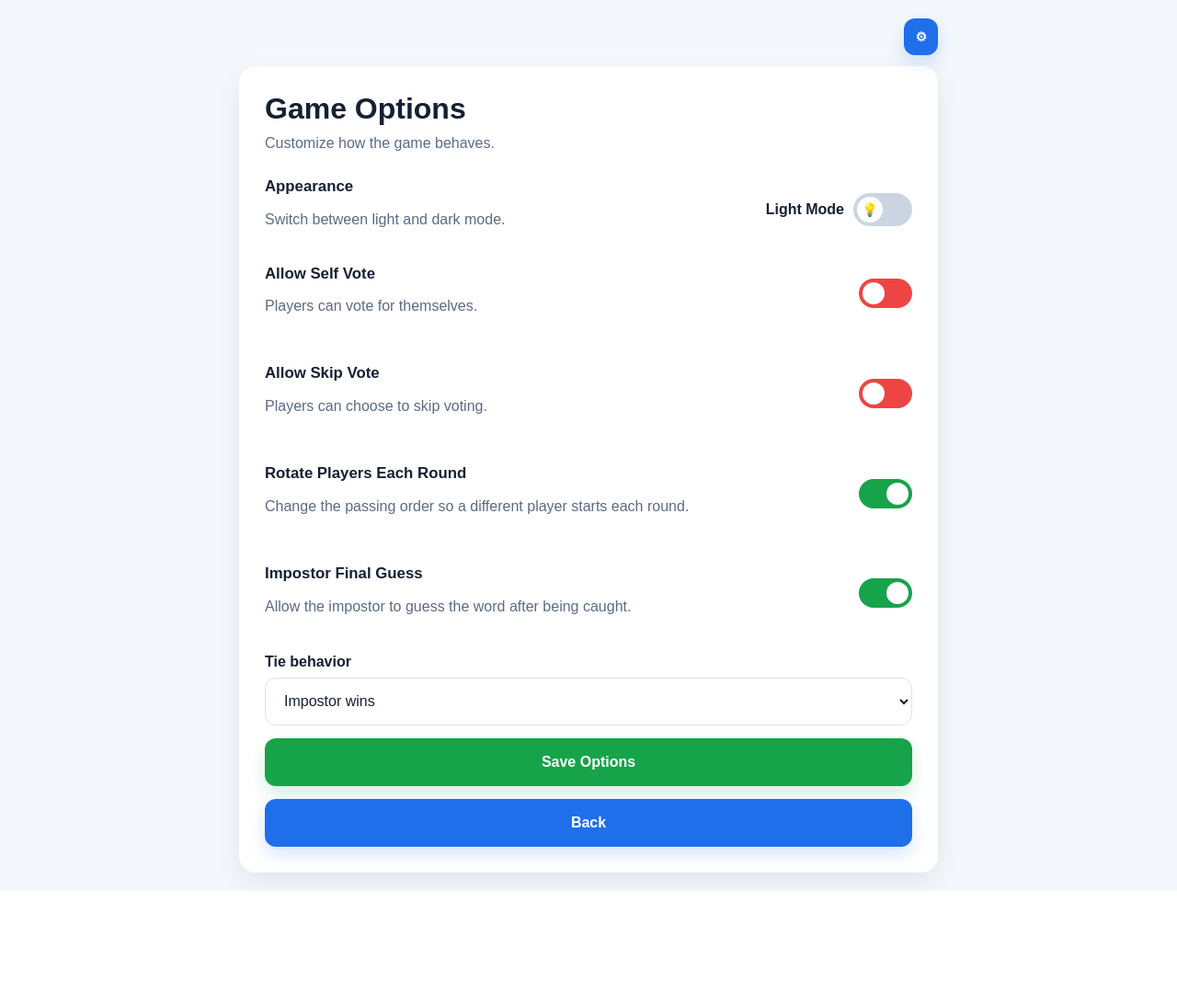
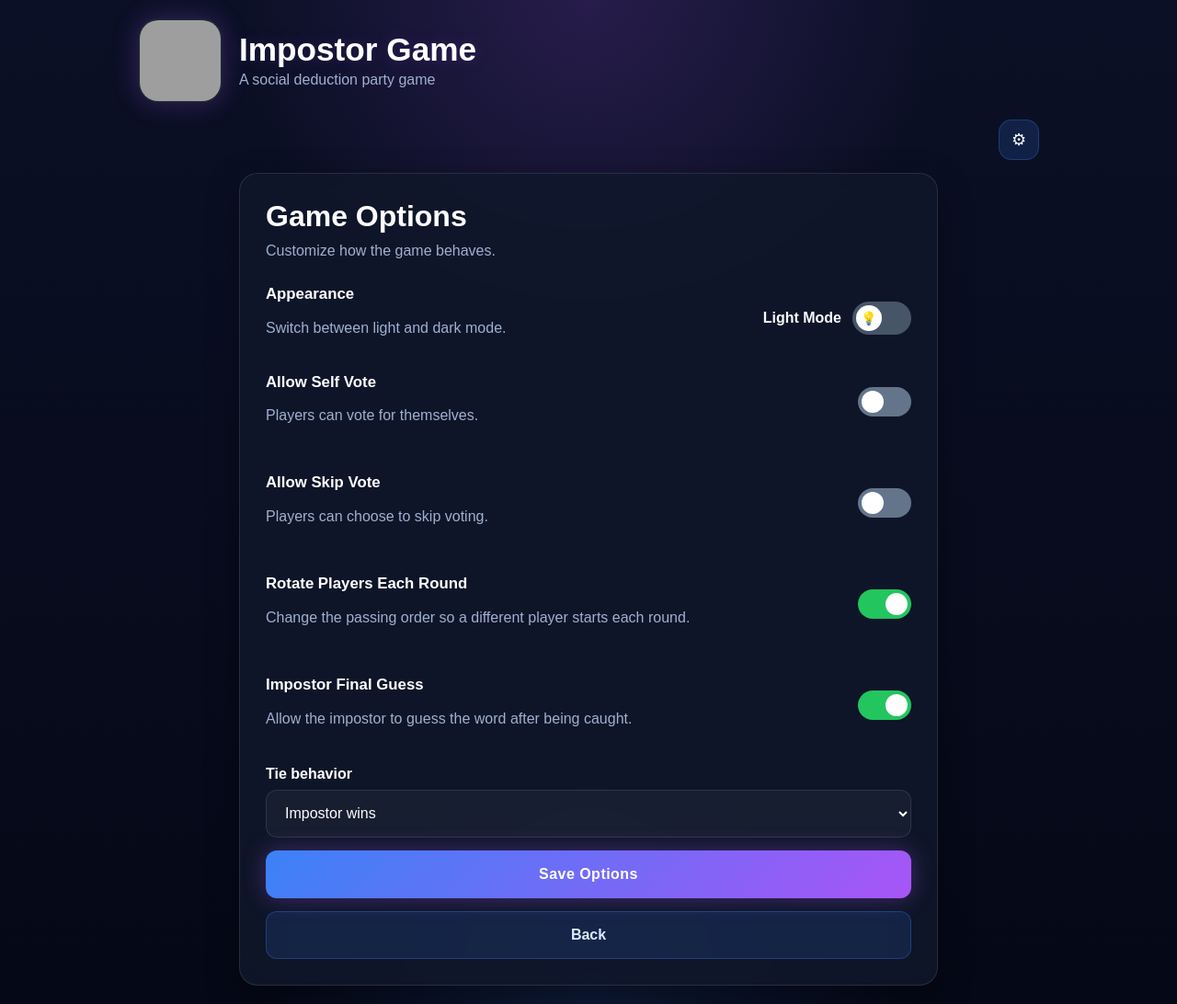
Before and after one commit to sccaaws/impostor-game, a Flask app: page /options in a window 1280 px wide. Shown: the whole page at 92% size. Before the commit the page ends 969 px from the top, so only its background shows below. Run offline with Flask 3, Linux system fonts and the light colour scheme; grey boxes are pictures that could not be loaded.

Commit message:
ui changes to game style

```diff
--- a/static/style.css
+++ b/static/style.css
@@ -1,44 +1,56 @@
 :root {
-  --bg: #f4f7fb;
-  --surface: #ffffff;
-  --surface-soft: #fafcff;
-  --text: #152033;
-  --muted: #5b6b84;
-  --border: #dbe3ee;
+  --bg: #050816;
+  --bg-accent: #0b1026;
+  --surface: #10172b;
+  --surface-soft: #16203a;
+  --card: #0f1830;
+  --text: #f8fafc;
+  --muted: #9fb0d0;
+  --border: rgba(148, 163, 184, 0.18);
 
-  --green: #16a34a;
-  --green-dark: #15803d;
-
-  --blue: #1f6feb;
-  --blue-dark: #1859bc;
-
-  --danger: #b42318;
-  --success: #067647;
-
-  --shadow: 0 10px 30px rgba(15, 23, 42, 0.08);
-  --shadow-strong: 0 16px 36px rgba(15, 23, 42, 0.14);
-  --radius: 18px;
-}
-
-.dark {
-  --bg: #0f172a;
-  --surface: #111827;
-  --surface-soft: #1f2937;
-  --text: #f8fafc;
-  --muted: #cbd5e1;
-  --border: #334155;
-
+  --blue: #3b82f6;
+  --blue-dark: #2563eb;
+  --purple: #a855f7;
+  --pink: #ec4899;
   --green: #22c55e;
   --green-dark: #16a34a;
 
-  --blue: #3b82f6;
-  --blue-dark: #2563eb;
+  --accent: linear-gradient(135deg, #3b82f6, #a855f7);
+  --accent-glow: 0 0 24px rgba(168, 85, 247, 0.35);
 
   --danger: #f87171;
   --success: #4ade80;
 
-  --shadow: 0 10px 30px rgba(0, 0, 0, 0.35);
-  --shadow-strong: 0 18px 42px rgba(0, 0, 0, 0.45);
+  --shadow: 0 12px 36px rgba(0, 0, 0, 0.35);
+  --shadow-strong: 0 18px 48px rgba(0, 0, 0, 0.45);
+  --radius: 20px;
+}
+
+.dark {
+  --bg: #030512;
+  --bg-accent: #090d20;
+  --surface: #0d1427;
+  --surface-soft: #131d36;
+  --card: #0d1730;
+  --text: #f8fafc;
+  --muted: #94a3b8;
+  --border: rgba(148, 163, 184, 0.16);
+
+  --blue: #60a5fa;
+  --blue-dark: #3b82f6;
+  --purple: #c084fc;
+  --pink: #f472b6;
+  --green: #4ade80;
+  --green-dark: #22c55e;
+
+  --accent: linear-gradient(135deg, #60a5fa, #c084fc);
+  --accent-glow: 0 0 26px rgba(192, 132, 252, 0.34);
+
+  --danger: #f87171;
+  --success: #4ade80;
+
+  --shadow: 0 12px 36px rgba(0, 0, 0, 0.45);
+  --shadow-strong: 0 18px 52px rgba(0, 0, 0, 0.55);
 }
 
 * {
@@ -52,52 +64,91 @@ html {
 body {
   margin: 0;
   font-family: Arial, sans-serif;
-  background: linear-gradient(180deg, var(--bg) 0%, var(--bg) 100%);
+  background:
+    radial-gradient(circle at top, rgba(168, 85, 247, 0.18), transparent 30%),
+    radial-gradient(circle at bottom, rgba(59, 130, 246, 0.14), transparent 28%),
+    linear-gradient(180deg, var(--bg-accent), var(--bg));
   color: var(--text);
   padding: 20px;
+  min-height: 100vh;
   transition: background 0.25s ease, color 0.25s ease;
 }
 
 .page-shell {
-  max-width: 760px;
+  max-width: 980px;
   margin: 0 auto;
+}
+
+.app-header {
+  display: flex;
+  align-items: center;
+  gap: 18px;
+  margin-bottom: 18px;
+}
+
+.app-logo {
+  width: 92px;
+  height: 92px;
+  object-fit: cover;
+  border-radius: 22px;
+  box-shadow: 0 0 28px rgba(168, 85, 247, 0.28);
+  border: 2px solid rgba(255, 255, 255, 0.08);
+}
+
+.app-title-group {
+  display: flex;
+  flex-direction: column;
+  gap: 6px;
+}
+
+.app-title {
+  margin: 0;
+  font-size: 2.2rem;
+  line-height: 1.05;
+  color: #ffffff;
+  text-shadow: 0 0 18px rgba(168, 85, 247, 0.18);
+}
+
+.app-subtitle {
+  margin: 0;
+  color: var(--muted);
+  font-size: 1rem;
 }
 
 .topbar {
   display: flex;
   justify-content: flex-end;
-  margin-bottom: 12px;
+  margin-bottom: 14px;
 }
 
-.theme-toggle {
-  width: auto;
-  min-height: 44px;
-  padding: 10px 14px;
-  border-radius: 12px;
-  border: 1px solid var(--border);
-  background: var(--surface);
-  color: var(--text);
-  cursor: pointer;
-  font-weight: 700;
-  box-shadow: var(--shadow);
-  transition: transform 0.15s ease, background 0.2s ease, box-shadow 0.2s ease;
+.icon-button {
+  display: inline-flex;
+  align-items: center;
+  justify-content: center;
+  width: 44px;
+  height: 44px;
+  border-radius: 14px;
+  text-decoration: none;
+  font-size: 18px;
+  background: rgba(59, 130, 246, 0.16);
+  border: 1px solid rgba(59, 130, 246, 0.28);
+  color: white;
+  transition: background 0.2s ease, transform 0.15s ease;
 }
 
-.theme-toggle:hover {
-  background: var(--surface-soft);
+.icon-button:hover {
+  background: rgba(59, 130, 246, 0.26);
   transform: translateY(-1px);
-}
-
-.theme-toggle:active {
-  transform: translateY(0);
 }
 
 .container {
   max-width: 760px;
   margin: 0 auto;
-  background: var(--surface);
+  background: rgba(16, 23, 43, 0.88);
+  backdrop-filter: blur(8px);
   padding: 28px;
   border-radius: var(--radius);
+  border: 1px solid var(--border);
   box-shadow: var(--shadow);
   transition: background 0.25s ease, color 0.25s ease, box-shadow 0.25s ease;
   animation: fadeUp 0.35s ease;
@@ -110,6 +161,13 @@ p {
   margin-top: 0;
 }
 
+h1,
+h2,
+h3,
+label {
+  color: #ffffff;
+}
+
 h1 {
   font-size: 2rem;
   line-height: 1.15;
@@ -117,12 +175,13 @@ h1 {
 }
 
 h2 {
-  font-size: 1.4rem;
+  font-size: 1.35rem;
   line-height: 1.2;
 }
 
 h3 {
   font-size: 1.05rem;
+  line-height: 1.25;
 }
 
 .muted {
@@ -169,61 +228,58 @@ button {
 input,
 select {
   border: 1px solid var(--border);
-  background: var(--surface);
-  color: var(--text);
+  background: rgba(255, 255, 255, 0.04);
+  color: #ffffff;
   transition: border-color 0.2s ease, box-shadow 0.2s ease, background 0.2s ease;
+}
+
+input::placeholder {
+  color: rgba(255, 255, 255, 0.45);
 }
 
 input:focus,
 select:focus {
   outline: none;
   border-color: var(--blue);
-  box-shadow: 0 0 0 4px rgba(31, 111, 235, 0.15);
-}
-
-input::placeholder {
-  color: var(--muted);
+  box-shadow: 0 0 0 4px rgba(59, 130, 246, 0.18);
 }
 
 button {
   border: none;
-  background: var(--blue);
+  background: var(--accent);
   color: white;
   cursor: pointer;
   font-weight: 700;
-  box-shadow: 0 8px 18px rgba(31, 111, 235, 0.18);
-  transition: transform 0.14s ease, background 0.2s ease, box-shadow 0.2s ease, opacity 0.2s ease;
+  box-shadow: var(--accent-glow);
+  letter-spacing: 0.03em;
+  transition: all 0.2s ease;
 }
 
 button:hover {
-  background: var(--blue-dark);
-  transform: translateY(-1px);
-  box-shadow: 0 12px 24px rgba(31, 111, 235, 0.24);
+  transform: translateY(-2px);
+  box-shadow: 0 0 26px rgba(168, 85, 247, 0.5);
 }
 
 button:active {
   transform: translateY(0);
-  box-shadow: 0 6px 14px rgba(31, 111, 235, 0.18);
 }
 
 .button-primary {
-  background: var(--green);
-  box-shadow: 0 8px 18px rgba(22, 163, 74, 0.18);
-}
-
-.button-primary:hover {
-  background: var(--green-dark);
-  box-shadow: 0 12px 24px rgba(22, 163, 74, 0.22);
+  background: var(--accent);
+  color: white;
 }
 
 .button-secondary {
-  background: var(--blue);
-  color: white;
-  border: none;
+  background: rgba(59, 130, 246, 0.14);
+  border: 1px solid rgba(59, 130, 246, 0.3);
+  color: #dbeafe;
+  box-shadow: none;
 }
 
 .button-secondary:hover {
-  background: var(--blue-dark);
+  background: rgba(59, 130, 246, 0.24);
+  box-shadow: none;
+  transform: translateY(-1px);
 }
 
 .link-button {
@@ -238,16 +294,23 @@ button:active {
   border-radius: 12px;
   font-size: 16px;
   font-weight: 700;
-  background: var(--blue);
-  color: white;
-  box-shadow: 0 8px 18px rgba(31, 111, 235, 0.18);
-  transition: transform 0.14s ease, background 0.2s ease, box-shadow 0.2s ease;
+  background: rgba(59, 130, 246, 0.14);
+  border: 1px solid rgba(59, 130, 246, 0.3);
+  color: #dbeafe;
+  box-shadow: none;
+  transition: all 0.2s ease;
 }
 
 .link-button:hover {
-  background: var(--blue-dark);
+  background: rgba(59, 130, 246, 0.24);
   transform: translateY(-1px);
-  box-shadow: 0 12px 24px rgba(31, 111, 235, 0.24);
+}
+
+.small-button {
+  width: auto;
+  min-height: 40px;
+  padding: 8px 12px;
+  font-size: 14px;
 }
 
 .error {
@@ -526,7 +554,7 @@ button:active {
   min-height: 36px;
   padding: 0;
   border-radius: 999px;
-  background: #cbd5e1;
+  background: #475569;
   border: none;
   position: relative;
   cursor: pointer;
@@ -595,42 +623,6 @@ button:active {
   opacity: 1;
 }
 
-.small-button {
-  width: auto;
-  min-height: 40px;
-  padding: 8px 12px;
-  font-size: 14px;
-}
-
-.theme-switch {
-  display: flex;
-  align-items: center;
-  gap: 10px;
-}
-
-.option-row {
-  display: flex;
-  align-items: center;
-  justify-content: space-between;
-  gap: 16px;
-  padding: 16px 0;
-}
-
-@media (max-width: 640px) {
-  .option-row {
-    flex-direction: column;
-    align-items: flex-start;
-  }
-}
-
-.option-row {
-  display: flex;
-  align-items: center;
-  justify-content: space-between;
-  gap: 16px;
-  padding: 12px 0;
-}
-
 .switch {
   position: relative;
   display: inline-block;
@@ -649,7 +641,7 @@ button:active {
 .slider {
   position: absolute;
   inset: 0;
-  background: #cbd5e1;
+  background: #64748b;
   border-radius: 999px;
   transition: background 0.25s ease;
   cursor: pointer;
@@ -667,119 +659,157 @@ button:active {
   transition: transform 0.25s ease;
 }
 
-.switch input:checked+.slider {
-  background: var(--blue);
+.switch input:checked + .slider {
+  background: var(--green);
 }
 
-.switch input:checked+.slider::before {
+.switch input:checked + .slider::before {
   transform: translateX(26px);
 }
 
+@keyframes fadeUp {
+  from {
+    opacity: 0;
+    transform: translateY(8px);
+  }
+  to {
+    opacity: 1;
+    transform: translateY(0);
+  }
+}
+
+@keyframes pulseFade {
+  from {
+    opacity: 0;
+    transform: scale(0.98);
+  }
+  to {
+    opacity: 1;
+    transform: scale(1);
+  }
+}
+
 @media (max-width: 640px) {
+  body {
+    padding: 12px;
+  }
+
+  .app-header {
+    flex-direction: column;
+    align-items: flex-start;
+    gap: 12px;
+    margin-bottom: 16px;
+  }
+
+  .app-logo {
+    width: 78px;
+    height: 78px;
+  }
+
+  .app-title {
+    font-size: 1.9rem;
+  }
+
+  .topbar {
+    margin-bottom: 10px;
+  }
+
+  .container {
+    padding: 18px;
+    border-radius: 16px;
+  }
+
+  h1 {
+    font-size: 1.65rem;
+  }
+
+  h2 {
+    font-size: 1.2rem;
+  }
+
+  .card {
+    padding: 18px;
+    margin: 16px 0;
+  }
+
+  .word {
+    font-size: 32px;
+  }
+
+  .pass-player-name {
+    font-size: 1.8rem;
+  }
+
+  .pill {
+    font-size: 13px;
+  }
+
+  .actions,
+  .stack,
+  .player-list,
+  .stats-table {
+    gap: 10px;
+  }
+
+  .stats-row {
+    grid-template-columns: 1fr;
+    gap: 6px;
+    align-items: start;
+  }
+
+  .stats-header {
+    display: none;
+  }
+
+  .stats-row div {
+    display: flex;
+    justify-content: space-between;
+    gap: 12px;
+  }
+
+  .stats-row div::before {
+    font-weight: 700;
+    color: var(--muted);
+  }
+
+  .stats-row div:nth-child(1)::before { content: "Player"; }
+  .stats-row div:nth-child(2)::before { content: "Wins"; }
+  .stats-row div:nth-child(3)::before { content: "Impostor"; }
+  .stats-row div:nth-child(4)::before { content: "Accused"; }
+  .stats-row div:nth-child(5)::before { content: "Correct Votes"; }
+
   .option-row {
     align-items: flex-start;
     flex-direction: column;
   }
 }
 
-/* OFF state */
-.slider {
-  background: #ef4444;
+@media (max-width: 420px) {
+  body {
+    padding: 10px;
   }
 
-/* ON state */
-.switch input:checked+.slider {
-  background: #16a34a;
-  /* green */
+  .container {
+    padding: 16px;
   }
 
-.alert-card {
-  border: 2px solid rgba(239, 68, 68, 0.5);
-  background: rgba(239, 68, 68, 0.08);
-  text-align: center;
-  animation: pulseFade 0.6s ease;
+  input,
+  select,
+  button,
+  .link-button {
+    min-height: 50px;
+    padding: 13px 14px;
   }
 
-.alert-card h2 {
-  color: #ef4444;
-  margin-bottom: 8px;
+  .word {
+    font-size: 28px;
   }
 
-.alert-card p {
-  margin: 4px 0;
+  .app-title {
+    font-size: 1.7rem;
   }
 
-@keyframes pulseFade {
-  0% {
-    transform: scale(0.98);
-    opacity: 0;
-  }
-
-  100% {
-    transform: scale(1);
-    opacity: 1;
+  h1 {
+    font-size: 1.45rem;
   }
 }
-
-.alert-card {
-  box-shadow: 0 0 0 2px rgba(239, 68, 68, 0.2),
-    0 8px 24px rgba(239, 68, 68, 0.15);
-}
-
-.scoreboard-panel {
-  margin-top: 20px;
-}
-
-.scoreboard-toggle {
-  list-style: none;
-  cursor: pointer;
-  font-weight: 700;
-  background: var(--blue);
-  color: white;
-  padding: 14px 16px;
-  border-radius: 12px;
-  text-align: center;
-  user-select: none;
-}
-
-.scoreboard-toggle::-webkit-details-marker {
-  display: none;
-}
-
-.scoreboard-panel[open] .scoreboard-toggle {
-  background: var(--blue-dark);
-  margin-bottom: 12px;
-}
-
-.scoreboard-card {
-  margin-top: 12px;
-}
-
-.pass-highlight-card {
-  border-width: 2px;
-  border-color: var(--blue);
-  box-shadow: var(--shadow-strong);
-}
-
-.pass-player-label {
-  font-size: 14px;
-  font-weight: 700;
-  text-transform: uppercase;
-  letter-spacing: 0.08em;
-  color: var(--muted);
-  margin-bottom: 10px;
-}
-
-.pass-player-name {
-  font-size: 2.2rem;
-  font-weight: 800;
-  line-height: 1.1;
-  color: var(--blue);
-  word-break: break-word;
-}
-
-@media (max-width: 640px) {
-  .pass-player-name {
-    font-size: 1.8rem;
-  }
-}
--- a/templates/base.html
+++ b/templates/base.html
@@ -5,6 +5,7 @@
   <meta name="viewport" content="width=device-width, initial-scale=1.0">
   <title>{% block title %}Impostor Game{% endblock %}</title>
   <link rel="stylesheet" href="{{ url_for('static', filename='style.css') }}">
+
   <script>
     function updateThemeLabel() {
       const themeLabel = document.getElementById("theme-label");
@@ -37,10 +38,23 @@
 </head>
 <body>
   <div class="page-shell">
-    <div class="topbar">
-      <a href="{{ url_for('options') }}" class="link-button small-button">⚙</a>
+    <div class="app-header">
+      <img
+        src="{{ url_for('static', filename='logo2.png') }}"
+        class="app-logo"
+        alt="Impostor Game logo"
+        width="300px"
+        height="30px"
+      >
+      <div class="app-title-group">
+        <h1 class="app-title">Impostor Game</h1>
+        <p class="app-subtitle">A social deduction party game</p>
+      </div>
     </div>
 
+    <div class="topbar">
+      <a href="{{ url_for('options') }}" class="icon-button" aria-label="Options">⚙</a>
+    </div>
 
     <div class="container">
       {% block content %}{% endblock %}
--- a/templates/index.html
+++ b/templates/index.html
@@ -3,7 +3,7 @@
 {% block title %}Impostor Game{% endblock %}
 
 {% block content %}
-  <h1>Impostor Game</h1>
+  <!-- <h1>Impostor Game</h1> -->
   <p class="muted">Set up the round first, then add player names in the lobby.</p>
 
   <form method="post" class="stack">
```
Also changed, not shown: other parts of static/style.css (+76 -111 lines), static/logo.png (added). Lines whose indentation alone changed are shown as unchanged.
